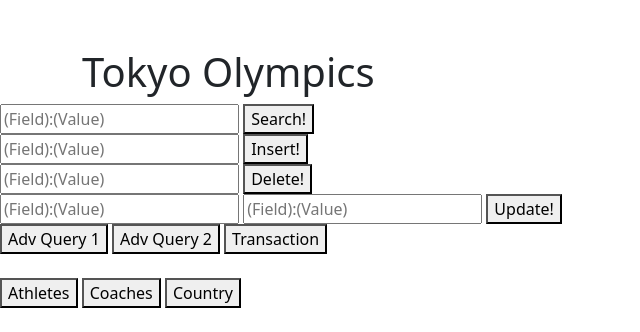
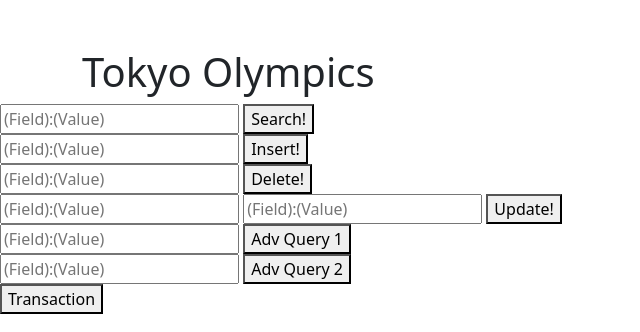
Before and after one commit to aigallegos/olympics_db_web_app, a Flask app: template app/templates/coach.html in a window 1280 px wide. Shown: the top 332 px of the page, without its empty margins (0-640 px from the left). Run offline with Flask 3, Linux system fonts and the light colour scheme; the template is opened without the code that fills it, so the values that code supplies are empty; parts of the project's set-up code (start-up, migrations or seed data) failed here and were passed over.

Commit message:
Fixed dynamic advanced queries for all files

```diff
--- a/app/templates/coach.html
+++ b/app/templates/coach.html
@@ -154,8 +154,26 @@
       </script>
     </div>
 
-    <button onclick="location.href = '/query1';" id="myButton" class="float-left submit-button" >Adv Query 1</button>
-    <button onclick="location.href = '/query2';" id="myButton" class="float-left submit-button" >Adv Query 2</button>
+    <div>
+      <input type="text" placeholder="(Field):(Value)" id="searchbarq1">
+      <button onclick="myhref1()" id="myButton" class="float-left submit-button" >Adv Query 1</button>
+      <script>
+        function myhref1() {
+          search_text = document.getElementById("searchbarq1").value;
+          location.href = "/query1/" + encodeURIComponent(search_text);
+        }
+      </script>
+      </div>
+      <div>
+      <input type="text" placeholder="(Field):(Value)" id="searchbarq2">
+      <button onclick="myhref2()" id="myButton" class="float-left submit-button" >Adv Query 2</button>
+      <script>
+        function myhref2() {
+          search_text = document.getElementById("searchbarq2").value;
+          location.href = "/query2/" + encodeURIComponent(search_text);
+        }
+      </script>
+      </div>
     <button onclick="location.href = '/transaction';" id="myButton" class="float-left submit-button" >Transaction</button>
     <br><br>
     <button onclick="location.href = '/athlete';" id="myButton" class="float-left submit-button" >Athletes</button>
```
Also changed, not shown: app/templates/country.html (+20 -2 lines).
